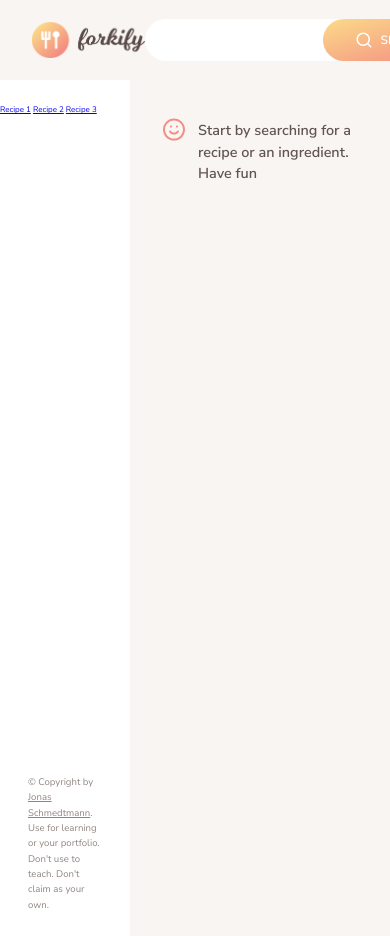
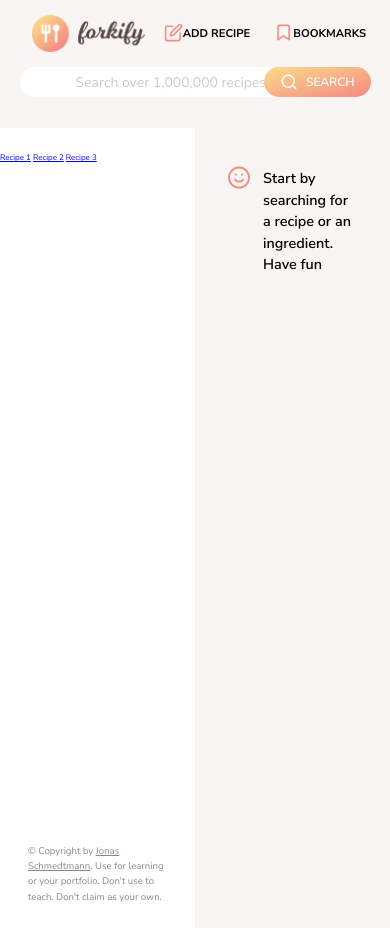
Before and after one commit to Frank-Pechar/forkify, a website built with Parcel: page z-index.html in a window 390 px wide. Built offline with nearby package versions, Linux system fonts and the light colour scheme.

Commit message:
Added responsive design and other formatting changes.

```diff
--- a/src/sass/_base.scss
+++ b/src/sass/_base.scss
@@ -1,4 +1,3 @@
-// $color-primary: #f59a83;
 $color-primary: #f38e82;
 $color-grad-1: #fbdb89;
 $color-grad-2: #f48982;
@@ -29,43 +28,35 @@ $bp-smallest: 31.25em; // 500px
 
 html {
   box-sizing: border-box;
-  font-size: 62.5%;
-
-  @media only screen and (max-width: $bp-medium) {
-    font-size: 50%;
-  }
+  font-size: clamp(0.5rem, 0.5vw + 0.3rem, 1rem);
 }
 
 body {
   font-family: 'Nunito Sans', sans-serif;
   font-weight: 400;
   line-height: 1.6;
-  color: $color-grey-dark-1;
-  background-image: $gradient;
-  background-size: cover;
-  background-repeat: no-repeat;
-  min-height: calc(100vh - 2 * 4vw);
 }
 
 .container {
-  max-width: 120rem;
-  min-height: 117rem;
-  margin: 4vw auto;
-  background-color: #fff;
-  border-radius: 9px;
-  overflow: hidden;
-  box-shadow: 0 2rem 6rem 0.5rem rgba($color-grey-dark-1, 0.2);
-
+  width: 100%;
   display: grid;
   grid-template-rows: 10rem minmax(100rem, auto);
-  grid-template-columns: 1fr 2fr;
+  grid-template-columns: 1fr 1fr;
   grid-template-areas:
-    'head head'
+    'head-area head-area'
     'list recipe';
 
-  @media only screen and (max-width: $bp-large) {
-    max-width: 100%;
-    margin: 0;
-    border-radius: 0;
+  @media only screen and (max-width: 850px) {
+    width: 100%;
+    grid-template-rows: 16rem minmax(100rem, auto);
+  }
+
+  @media only screen and (max-width: 500px) {
+    & .search-results {
+      // display: none;
+    }
+    & .recipe {
+      // grid-column: 1 / 3;
+    }
   }
 }
--- a/src/sass/_components.scss
+++ b/src/sass/_components.scss
@@ -25,7 +25,7 @@
 .btn {
   @extend %btn;
 
-  padding: 1.5rem 4rem;
+  padding: 1rem 4rem;
   font-size: 1.5rem;
   font-weight: 600;
 
@@ -97,7 +97,6 @@
   cursor: pointer;
   height: 4.5rem;
   width: 4.5rem;
-  // margin-left: auto;
   transition: all 0.2s;
 
   display: flex;
@@ -114,14 +113,13 @@
 
   svg {
     height: 2.5rem;
-    width: 2.5rem;
     fill: #fff;
   }
 }
 
 .btn--tiny {
-  height: 2rem;
-  width: 2rem;
+  height: 4rem;
+  width: 4rem;
   border: none;
   background: none;
   cursor: pointer;
@@ -148,7 +146,7 @@
   }
 
   &:not(:last-child) {
-    margin-right: 0.3rem;
+    margin-right: 2.5rem;
   }
 }
 
@@ -159,7 +157,6 @@
   text-transform: uppercase;
   margin-bottom: 2.5rem;
   text-align: center;
-  // transform: skewY(-3deg);
 }
 
 .link:link,
--- a/src/sass/_header.scss
+++ b/src/sass/_header.scss
@@ -1,24 +1,53 @@
 .header {
-  grid-area: head;
+  grid-area: head-area;
+  justify-content: space-between;
+  align-items: center;
   background-color: $color-grey-light-1;
-  display: flex;
-  align-items: center;
-  justify-content: space-between;
+  display: grid;
+  grid-template-areas: 'header__logo search nav';
+
+  @media only screen and (max-width: 850px) {
+    // grid-template-columns: repeat(autofit, minmax(min(20rem, 100%), 1fr));
+    grid-template-areas:
+      'header__logo nav'
+      'search search';
+    justify-content: space-between;
+  }
 
   &__logo {
+    grid-area: header__logo;
     margin-left: 4rem;
     height: 4.6rem;
-    display: block;
+
+    @media only screen and (max-width: 380px) {
+      height: 4.2rem;
+      margin-left: 2rem;
+    }
   }
 }
 
 .search {
-  background-color: #fff;
+  grid-area: search;
+  display: flex;
+  transition: all 0.3s;
   border-radius: 10rem;
-  display: flex;
   align-items: center;
   padding-left: 3rem;
-  transition: all 0.3s;
+  background-color: #fff;
+  margin-left: 4rem;
+
+  @media only screen and (max-width: 850px) {
+    grid-row: 2 / 3;
+    align-self: start;
+    justify-self: center;
+    width: 80vw;
+  }
+
+  @media only screen and (max-width: 450px) {
+    margin-left: 0;
+    justify-self: center;
+    width: 90vw;
+  }
 
   &:focus-within {
     transform: translateY(-2px);
@@ -30,8 +59,13 @@
     background: none;
     font-family: inherit;
     color: inherit;
-    font-size: 1.7rem;
-    width: 30rem;
+    font-size: 1.75rem;
+    width: 25rem;
+
+    @media only screen and (max-width: 850px) {
+      margin-left: 4rem;
+      width: 100%;
+    }
 
     &:focus {
       outline: none;
@@ -40,30 +74,32 @@
     &::placeholder {
       color: $color-grey-light-3;
     }
-
-    @media only screen and (max-width: $bp-medium) {
-      width: auto;
-
-      &::placeholder {
-        color: white;
-      }
-    }
   }
 
   &__btn {
     font-weight: 600;
     font-family: inherit;
+    padding: 1rem 2.5rem;
+
+    @media only screen and (max-width: 450px) {
+      padding: 0.75rem 2rem;
+    }
   }
 }
 
 .nav {
-  align-self: stretch;
+  grid-area: nav;
+  justify-self: end;
   margin-right: 2.5rem;
+
+  @media only screen and (max-width: 500px) {
+    justify-self: start;
+    margin-right: 1rem;
+  }
 
   &__list {
     list-style: none;
     display: flex;
-    height: 100%;
   }
 
   &__item {
@@ -80,17 +116,19 @@
     background: none;
     border: none;
     cursor: pointer;
-    padding: 0 1.5rem;
+    padding: 0 2rem 0 1rem;
     transition: all 0.3s;
-
     display: flex;
     align-items: center;
+
+    @media only screen and (max-width: 350px) {
+      padding: 0 0.5rem;
+    }
 
     svg {
       height: 2.4rem;
       width: 2.4rem;
       fill: $color-primary;
-      margin-right: 0.7rem;
       transform: translateY(-1px);
     }
 
@@ -107,13 +145,11 @@
 .bookmarks {
   padding: 1rem 0;
   position: absolute;
-  // right: 0;
   right: -2.5rem;
   z-index: 10;
   width: 40rem;
   background-color: #fff;
   box-shadow: 0 0.8rem 5rem 2rem rgba($color-grey-dark-1, 0.1);
-
   visibility: hidden;
   opacity: 0;
   transition: all 0.5s 0.2s;
@@ -125,7 +161,6 @@
   &__field {
     cursor: pointer;
     padding: 0 4rem;
-
     display: flex;
     align-items: center;
     height: 100%;
--- a/src/sass/_preview.scss
+++ b/src/sass/_preview.scss
@@ -85,14 +85,12 @@
 
   &__user-generated {
     background-color: darken($color-grey-light-2, 2%);
-
     display: flex;
     align-items: center;
     justify-content: center;
     height: 2rem;
     width: 2rem;
     border-radius: 10rem;
-
     margin-left: auto;
     margin-right: 1.75rem;
 
--- a/src/sass/_recipe.scss
+++ b/src/sass/_recipe.scss
@@ -1,12 +1,10 @@
 .recipe {
+  grid-area: recipe;
   background-color: $color-grey-light-1;
 
-  ///////////
-  // FIGURE
   &__fig {
     height: 32rem;
     position: relative;
-    // transform: scale(1.04) translateY(-1px);
     transform-origin: top;
 
     &::before {
@@ -35,7 +33,7 @@
 
   &__title {
     position: absolute;
-    bottom: 0;
+    bottom: 40%;
     left: 50%;
     transform: translate(-50%, 20%) skewY(-6deg);
     color: #fff;
@@ -56,18 +54,16 @@
         $color-grad-2
       );
     }
-
-    @media only screen and (max-width: $bp-medium) {
-      width: 70%;
-    }
   }
 
-  ///////////
-  // DETAILS
   &__details {
+    margin-inline: minmax(1rem, auto);
     display: flex;
     align-items: center;
-    padding: 7.5rem 8rem 3.5rem 8rem;
+    justify-content: center;
+    flex-wrap: wrap;
+    padding: 1.5rem 1.5rem;
+    gap: 1.5rem;
   }
 
   &__info {
@@ -77,15 +73,15 @@
     align-items: center;
 
     &:not(:last-child) {
-      margin-right: 4.5rem;
+      margin-right: 1rem;
     }
   }
 
   &__info-icon {
-    height: 2.35rem;
-    width: 2.35rem;
+    height: 4rem;
+    width: 4rem;
     fill: $color-primary;
-    margin-right: 1.15rem;
+    margin-right: 0.5rem;
   }
 
   &__info-data {
@@ -101,7 +97,6 @@
 
   &__user-generated {
     background-color: darken($color-grey-light-2, 2%);
-
     display: flex;
     align-items: center;
     justify-content: center;
@@ -109,18 +104,13 @@
     width: 4rem;
     border-radius: 10rem;
 
-    margin-left: auto;
-    margin-right: 1.75rem;
-
     svg {
-      height: 2.25rem;
-      width: 2.25rem;
+      height: 4rem;
+      width: 4rem;
       fill: $color-primary;
     }
   }
 
-  ///////////
-  // INGREDIENTS
   &__ingredients {
     padding: 5rem 8rem;
     font-size: 1.6rem;
@@ -129,6 +119,10 @@
     display: flex;
     flex-direction: column;
     align-items: center;
+
+    @media only screen and (max-width: 480px) {
+      padding: 5rem 3rem;
+    }
   }
 
   &__ingredient-list {
@@ -156,8 +150,6 @@
     flex: 0 0 auto;
   }
 
-  ///////////
-  // DIRECTIONS
   &__directions {
     padding: 5rem 10rem;
     padding-bottom: 5rem;
--- a/src/sass/_searchResults.scss
+++ b/src/sass/_searchResults.scss
@@ -1,4 +1,5 @@
 .search-results {
+  grid-area: list;
   padding: 3rem 0;
   display: flex;
   flex-direction: column;
@@ -29,6 +30,10 @@
   }
 }
 
+.user-bookmark-group {
+  display: flex;
+}
+
 .copyright {
   color: $color-grey-dark-2;
   font-size: 1.2rem;
--- a/src/sass/_upload.scss
+++ b/src/sass/_upload.scss
@@ -3,10 +3,9 @@
   top: 50%;
   left: 50%;
   transform: translate(-50%, -50%);
-  width: 100rem;
+  width: min(95vw, 100rem);
   background-color: white;
   border-radius: 9px;
-
   padding: 5rem 6rem;
   box-shadow: 0 4rem 6rem rgba(0, 0, 0, 0.25);
   z-index: 1000;
@@ -42,12 +41,21 @@
   opacity: 0;
 }
 
+.upload__flex {
+  display: flex;
+  gap: 3rem;
+  justify-content: center;
+  flex-wrap: wrap;
+}
+
 .upload {
-  display: grid;
-  grid-template-columns: 1fr 1fr;
-  gap: 4rem 6rem;
+  display: flex;
+  flex-direction: column;
+  align-items: center;
+  row-gap: 3rem;
 
   &__column {
+    min-width: 100px;
     display: grid;
     grid-template-columns: 1fr 2.8fr;
     align-items: center;
```
